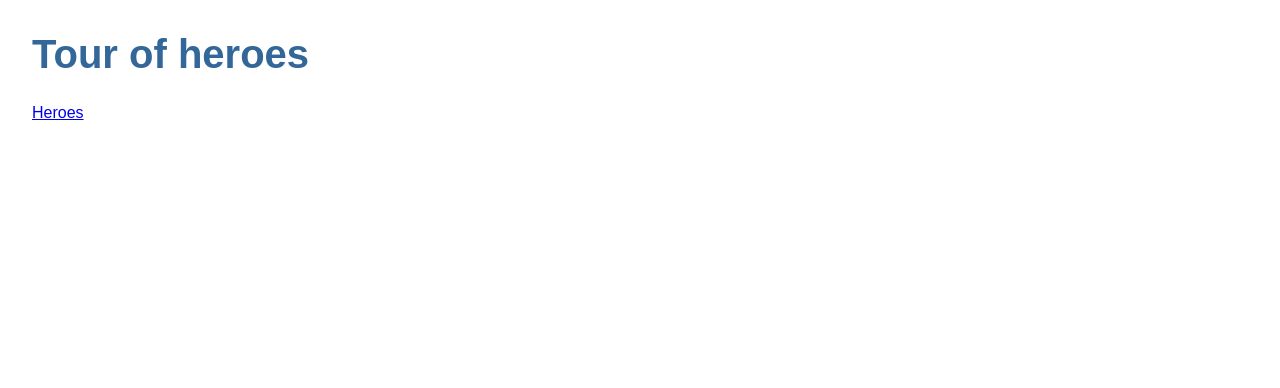
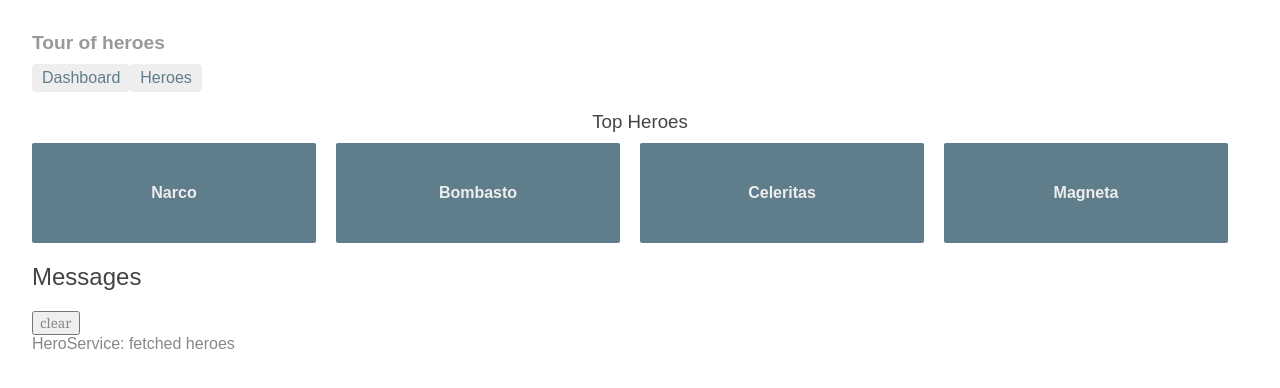
Before and after one commit to johnhany97/angular-tour-of-heroes, an Angular app: page /dashboard in a window 1280 px wide. Before the commit this address led to /. Shown: the top 388 px of the page. Built offline with nearby package versions, Linux system fonts and the light colour scheme.

Commit message:
Dashboard, proper navigational system, styles

```diff
--- a/src/app/app.component.css
+++ b/src/app/app.component.css
@@ -0,0 +1,36 @@
+/* AppComponent's private CSS styles */
+
+h1 {
+    font-size: 1.2em;
+    color: #999;
+    margin-bottom: 0;
+}
+
+h2 {
+    font-size: 2em;
+    margin-top: 0;
+    padding-top: 0;
+}
+
+nav a {
+    padding: 5px 10px;
+    text-decoration: none;
+    margin-top: 10px;
+    display: inline-block;
+    background-color: #eee;
+    border-radius: 4px;
+}
+
+nav a:visited,
+a:link {
+    color: #607D8B;
+}
+
+nav a:hover {
+    color: #039be5;
+    background-color: #CFD8DC;
+}
+
+nav a.active {
+    color: #039be5;
+}
--- a/src/app/app.component.html
+++ b/src/app/app.component.html
@@ -1,5 +1,6 @@
 <h1>{{title}}</h1>
 <nav>
+    <a routerLink="/dashboard">Dashboard</a>
     <a routerLink="/heroes">Heroes</a>
 </nav>
 <router-outlet></router-outlet>
--- a/src/app/app.module.ts
+++ b/src/app/app.module.ts
@@ -7,13 +7,15 @@
 import { HeroDetailComponent } from './hero-detail/hero-detail.component';
 import { MessagesComponent } from './messages/messages.component';
 import { AppRoutingModule } from './/app-routing.module';
+import { DashboardComponent } from './dashboard/dashboard.component';
 
 @NgModule({
   declarations: [
     AppComponent,
     HeroesComponent,
     HeroDetailComponent,
-    MessagesComponent
+    MessagesComponent,
+    DashboardComponent
   ],
   imports: [
     BrowserModule,
--- /dev/null
+++ b/src/app/dashboard/dashboard.component.css
@@ -0,0 +1,80 @@
+/* DashboardComponent's private CSS styles */
+
+[class*='col-'] {
+    float: left;
+    padding-right: 20px;
+    padding-bottom: 20px;
+}
+
+[class*='col-']:last-of-type {
+    padding-right: 0;
+}
+
+a {
+    text-decoration: none;
+}
+
+*,
+*:after,
+*:before {
+    -webkit-box-sizing: border-box;
+    -moz-box-sizing: border-box;
+    box-sizing: border-box;
+}
+
+h3 {
+    text-align: center;
+    margin-bottom: 0;
+}
+
+h4 {
+    position: relative;
+}
+
+.grid {
+    margin: 0;
+}
+
+.col-1-4 {
+    width: 25%;
+}
+
+.module {
+    padding: 20px;
+    text-align: center;
+    color: #eee;
+    max-height: 120px;
+    min-width: 120px;
+    background-color: #607D8B;
+    border-radius: 2px;
+}
+
+.module:hover {
+    background-color: #EEE;
+    cursor: pointer;
+    color: #607d8b;
+}
+
+.grid-pad {
+    padding: 10px 0;
+}
+
+.grid-pad>[class*='col-']:last-of-type {
+    padding-right: 20px;
+}
+
+@media (max-width: 600px) {
+    .module {
+        font-size: 10px;
+        max-height: 75px;
+    }
+}
+
+@media (max-width: 1024px) {
+    .grid {
+        margin: 0;
+    }
+    .module {
+        min-width: 60px;
+    }
+}
--- /dev/null
+++ b/src/app/dashboard/dashboard.component.html
@@ -0,0 +1,8 @@
+<h3>Top Heroes</h3>
+<div class="grid grid-pad">
+    <a *ngFor="let hero of heroes" class="col-1-4" routerLink="/detail/{{hero.id}}">
+        <div class=" module hero ">
+            <h4>{{hero.name}}</h4>
+        </div>
+    </a>
+</div>
--- /dev/null
+++ b/src/app/dashboard/dashboard.component.ts
@@ -0,0 +1,23 @@
+import { Component, OnInit } from '@angular/core';
+import { Hero } from '../hero';
+import { HeroService } from '../hero.service';
+
+@Component({
+  selector: 'app-dashboard',
+  templateUrl: './dashboard.component.html',
+  styleUrls: ['./dashboard.component.css']
+})
+export class DashboardComponent implements OnInit {
+  heroes: Hero[] = [];
+
+  constructor(private heroService: HeroService) { }
+
+  ngOnInit() {
+    this.getHeroes();
+  }
+
+  getHeroes(): void {
+    this.heroService.getHeroes()
+      .subscribe(heroes => this.heroes = heroes.slice(1, 5));
+  }
+}
--- a/src/app/hero-detail/hero-detail.component.html
+++ b/src/app/hero-detail/hero-detail.component.html
@@ -10,3 +10,5 @@
     </div>
 
 </div>
+
+<button (click)="goBack()">go back</button>
--- a/src/app/hero-detail/hero-detail.component.ts
+++ b/src/app/hero-detail/hero-detail.component.ts
@@ -1,5 +1,9 @@
 import { Component, OnInit, Input } from '@angular/core';
+import { ActivatedRoute } from '@angular/router';
+import { Location } from '@angular/common';
+
 import { Hero } from '../hero';
+import { HeroService } from '../hero.service';
 
 @Component({
   selector: 'app-hero-detail',
@@ -9,9 +13,29 @@
 
 export class HeroDetailComponent implements OnInit {
   @Input() hero: Hero;
-  constructor() { }
+  constructor(
+    private route: ActivatedRoute, // To get id
+    private heroService: HeroService, // Get hero data
+    private location: Location // Used to navigate back to the view that navigated here
+  ) { }
 
-  ngOnInit() {
+  ngOnInit(): void {
+    this.getHero();
   }
 
+  getHero(): void {
+    // route.snapshot is a static image of the route information
+    // shortly after the component was created
+    // paramMap is a sictionary of route parameter values
+    // extracted from the URL
+    // "id" here is a key that returns the value of the id from the dictionary
+    // which represents id of the hero to fetch
+    const id = +this.route.snapshot.paramMap.get('id');
+    this.heroService.getHero(id)
+      .subscribe(hero => this.hero = hero);
+  }
+
+  goBack(): void {
+    this.location.back();
+  }
 }
--- a/src/app/hero.service.ts
+++ b/src/app/hero.service.ts
@@ -17,4 +17,9 @@
     this.messageService.add('HeroService: fetched heroes');
     return of(HEROES);
   }
+
+  getHero(id: number): Observable<Hero> {
+    this.messageService.add(`HeroService: fetched hero id=${id}`);
+    return of(HEROES.find(hero => hero.id === id));
+  }
 }
--- a/src/app/heroes/heroes.component.html
+++ b/src/app/heroes/heroes.component.html
@@ -1,8 +1,8 @@
 <h2>My Heroes</h2>
 <ul class="heroes">
-    <li *ngFor="let hero of heroes" [class.selected]="hero === selectedHero" (click)="onSelect(hero)">
-        <span class="badge">{{hero.id}}</span> {{hero.name}}
+    <li *ngFor="let hero of heroes">
+        <a routerLink="/detail/{{hero.id}}">
+            <span class="badge">{{hero.id}}</span> {{hero.name}}
+        </a>
     </li>
 </ul>
-
-<app-hero-detail [hero]="selectedHero"></app-hero-detail>
--- a/src/app/heroes/heroes.component.ts
+++ b/src/app/heroes/heroes.component.ts
@@ -14,16 +14,7 @@
 })
 // Component class is exported so it could be used elsewhere
 export class HeroesComponent implements OnInit {
-  hero: Hero = {
-    id: 1,
-    name: 'Windstorm'
-  };
   heroes: Hero[];
-  selectedHero: Hero;
-
-  onSelect(hero: Hero): void {
-    this.selectedHero = hero;
-  }
 
   constructor(private heroService: HeroService) { }
 
@@ -38,5 +29,4 @@
     this.heroService.getHeroes()
       .subscribe(heroes => this.heroes = heroes);
   }
-
 }
```
Also changed, not shown: src/app/app-routing.module.ts (+6 -2 lines), 1 other file (tests, documents, lock files or other folders).
